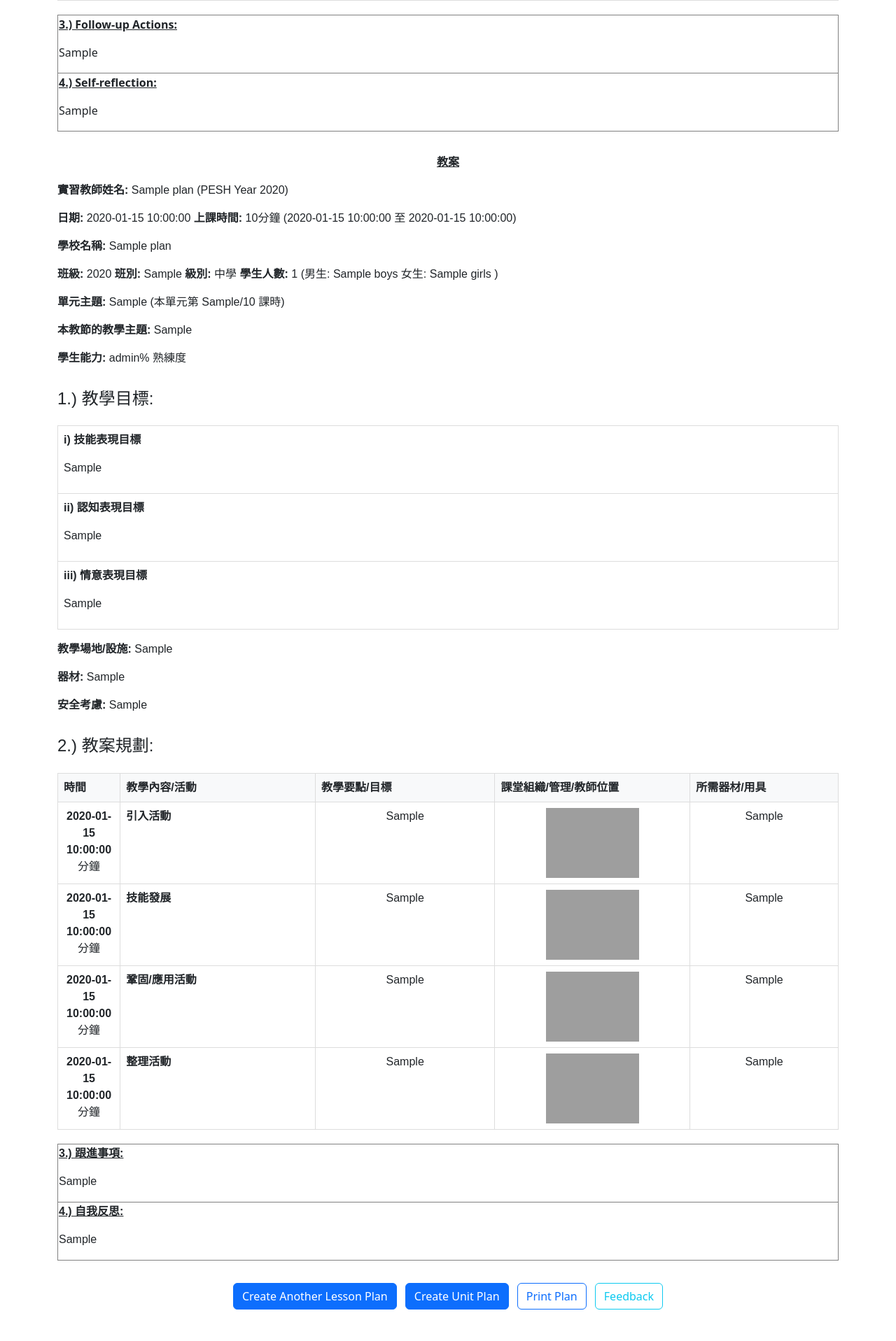
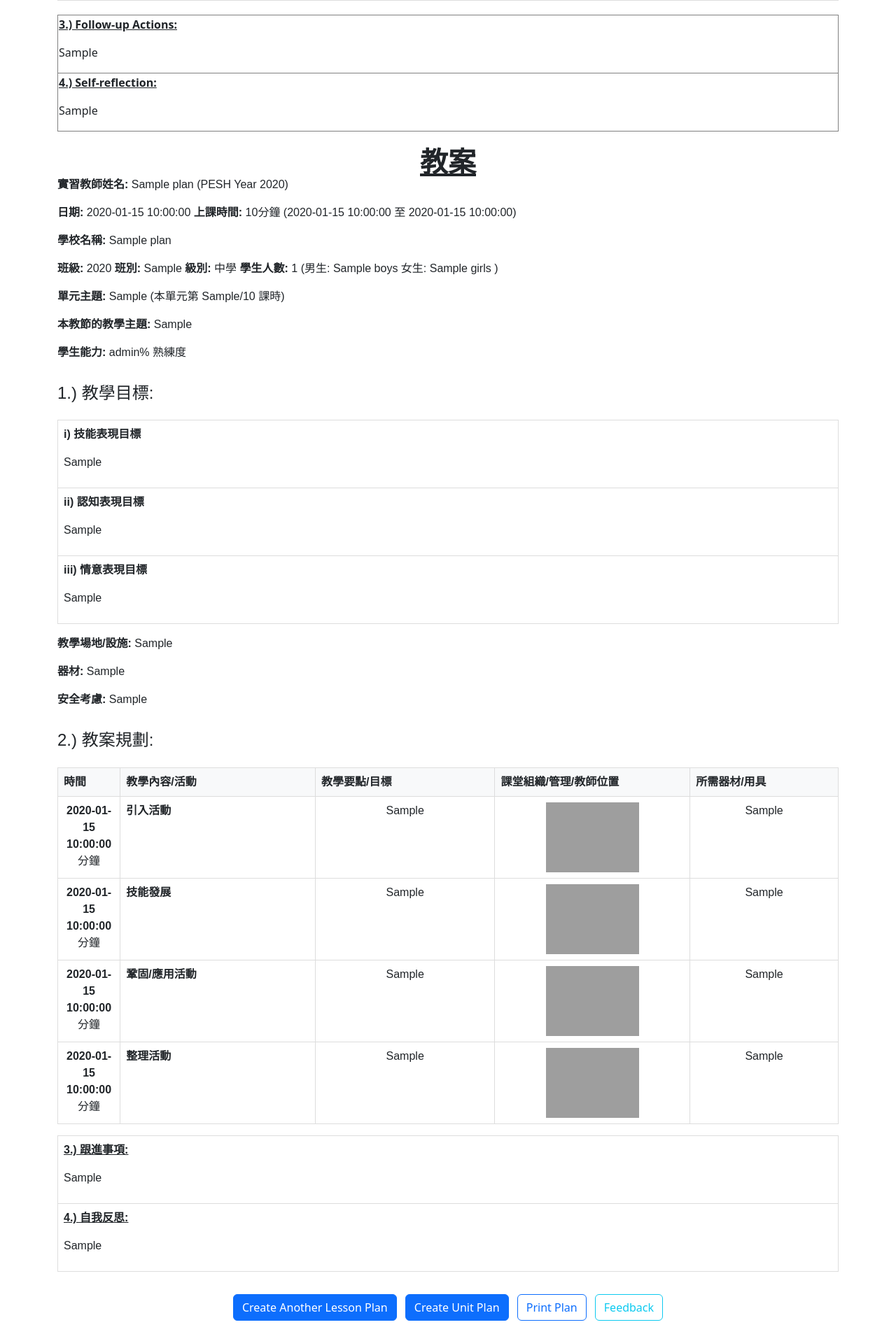
Before and after one commit to youwenshao/staffroom, a Flask app: template templates/view_lesson_plan.html in a window 1280 px wide. Shown: the part 1683-3600 px from the top of the page at 70% size. Run offline with Flask 3, Linux system fonts and the light colour scheme; the template is opened without the code that fills it: most values are stand-ins (such as "Sample title", 1, 10 or a date in 2020); grey boxes are pictures that could not be loaded.

Commit message:
Refactor section titles in view_lesson_plan.html and view_unit_plan.html from paragraphs to headings for better semantic structure and improved accessibility.

```diff
--- a/templates/view_lesson_plan.html
+++ b/templates/view_lesson_plan.html
@@ -70,9 +70,9 @@
 
 <!-- ENGLISH LESSON PLAN -->
 <div class="lesson-section">
-    <p style="margin-top:0pt; margin-bottom:0pt; text-align:center; line-height:18pt;">
+    <h1 style="margin-top:0pt; margin-bottom:0pt; text-align:center; line-height:18pt;">
         <strong><u><span>Lesson Plan</span></u></strong>
-    </p>
+    </h1>
 
     <!-- Basic Information -->
     <p><strong>Plan ID:</strong> {{ plan.id }}</p>
@@ -217,9 +217,9 @@
 
 <!-- CHINESE LESSON PLAN -->
 <div class="lesson-section chinese-section">
-    <p style="text-align: center; line-height: 18pt;">
+    <h1 style="text-align: center; line-height: 18pt;">
         <strong><u>教案</u></strong>
-    </p>
+    </h1>
 
     <!-- Chinese Header Information -->
     <p><strong>實習教師姓名:</strong> {{ plan.teacher_name_zh }} (PESH Year {{ plan.pesh_year }})</p>
@@ -344,7 +344,7 @@
     </table>
 
     <!-- Chinese Follow-up and Reflection -->
-    <table class="table-bordered" style="width: 100%; border-collapse: collapse; margin-top: 20px;">
+    <table class="lesson-table">
         <tbody>
             <tr>
                 <td>
```
Also changed, not shown: templates/view_unit_plan.html (+4 -4 lines).
